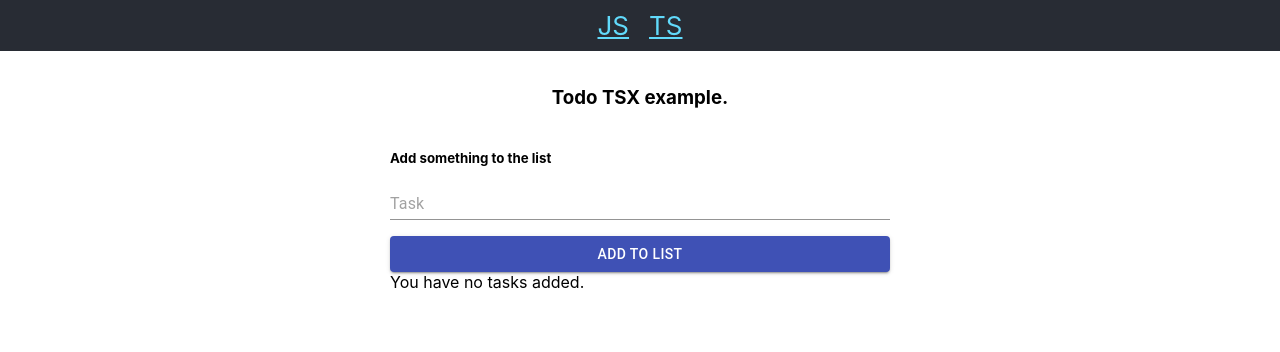
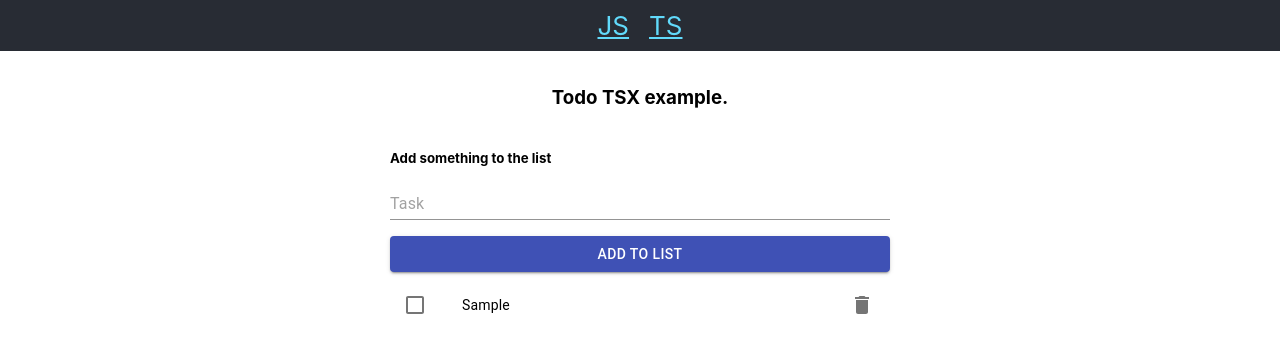
Before and after one commit to GaborGyorgy/and-typescript-react-todo, a React (Create React App) app: page /ts in a window 1280 px wide. Both pictures are taken after typing "Sample" into the empty fields and a click on the button "ADD TO LIST". Shown: the top 352 px of the page. Built offline with nearby package versions, Linux system fonts and the light colour scheme.

Commit message:
Added TaskList component

```diff
--- /dev/null
+++ b/src/components/ts/TaskList.tsx
@@ -0,0 +1,46 @@
+import React, { ReactElement } from "react";
+import {
+  List,
+  ListItem,
+  Checkbox,
+  ListItemText,
+  IconButton,
+  ListItemSecondaryAction,
+  ListItemIcon,
+} from "@material-ui/core";
+import DeleteIcon from "@material-ui/icons/Delete";
+
+import { ITaskListProps } from "./interfaces";
+
+const TaskList = ({ tasks }: ITaskListProps): ReactElement => {
+  return (
+    <List>
+      {tasks.map((task, index) => {
+        return (
+          <ListItem
+            data-testid="task-list-item"
+            key={`${task.label}_${index}`}
+            dense
+          >
+            <ListItemIcon>
+              <Checkbox
+                edge="start"
+                color="primary"
+                //@ts-ignore <- currently TS only supports native attributes and "data-testid" is not one of them, hence the ignore
+                inputProps={{ "data-testid": "check-task-button" }}
+              />
+            </ListItemIcon>
+            <ListItemText primary={task.label} data-testid="task-item-label" />
+            <ListItemSecondaryAction data-testid="task-item-delete-button">
+              <IconButton edge="end" aria-label="delete">
+                <DeleteIcon />
+              </IconButton>
+            </ListItemSecondaryAction>
+          </ListItem>
+        );
+      })}
+    </List>
+  );
+};
+
+export default TaskList;
--- a/src/components/ts/TodoTS.tsx
+++ b/src/components/ts/TodoTS.tsx
@@ -2,6 +2,7 @@ import React, { useEffect, useState, ReactElement } from "react";
 
 import "../css/Todo.css";
 import AddTask from "./AddTask";
+import TaskList from "./TaskList";
 import { getLocalStorageItem, setLocalStorageItem } from "./localStorageHelper";
 
 import { ITask, ITodoTSProps } from "./interfaces";
@@ -33,7 +34,7 @@ const TodoTS = ({ headerText, noTaskText }: ITodoTSProps): ReactElement => {
     <div className="container">
       <h3 className="title">{headerText}</h3>
       <AddTask addTaskHandler={addTaskHandler} />
-      <div>{noTaskText}</div>
+      {tasks.length ? <TaskList tasks={tasks} /> : <div>{noTaskText}</div>}
     </div>
   );
 };
--- /dev/null
+++ b/src/components/ts/interfaces/ITaskListProps.ts
@@ -0,0 +1,5 @@
+import ITask from "./ITask";
+
+export default interface ITaskListProps {
+  tasks: ITask[];
+}
```
Also changed, not shown: src/components/ts/interfaces/index.ts (+9 -2 lines).
